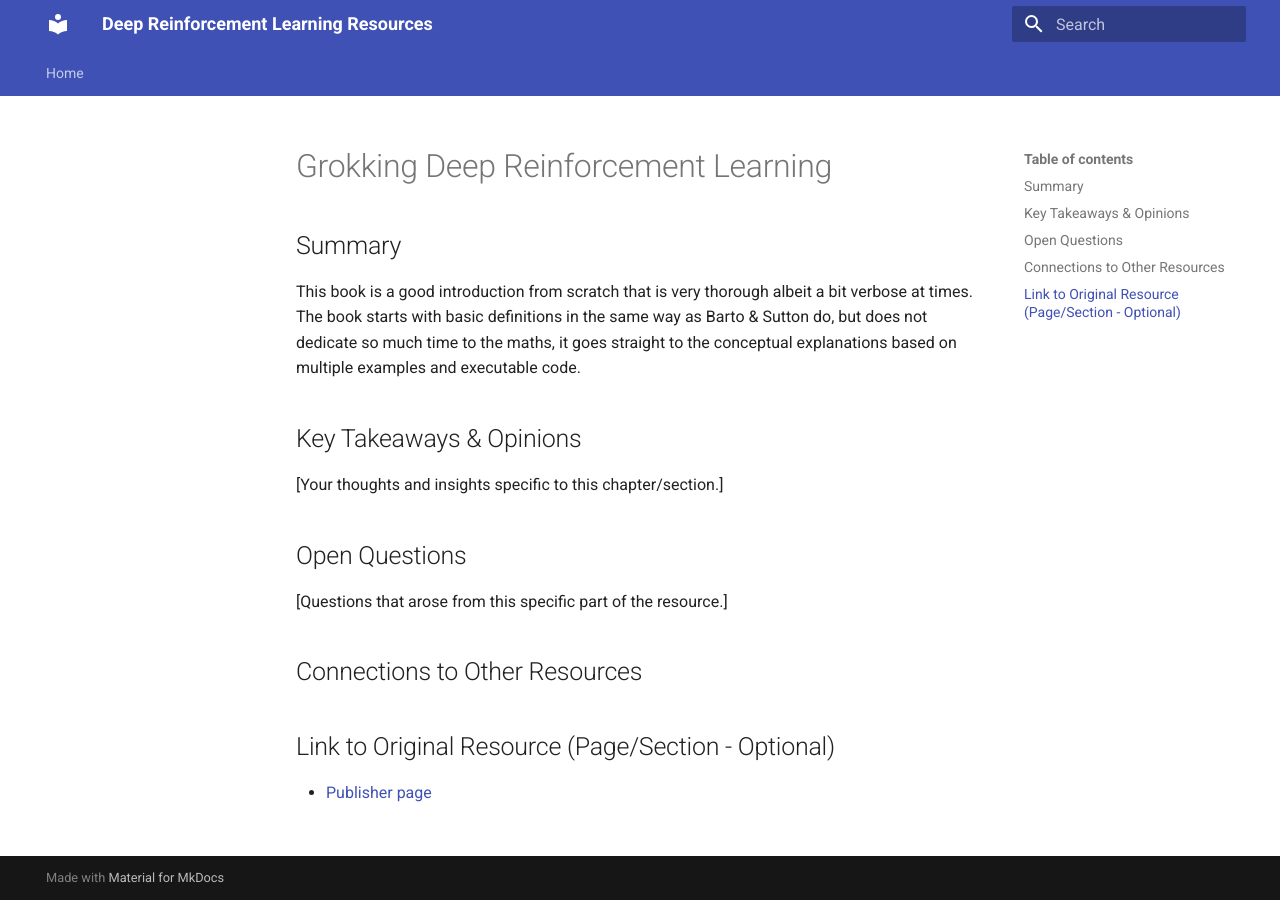
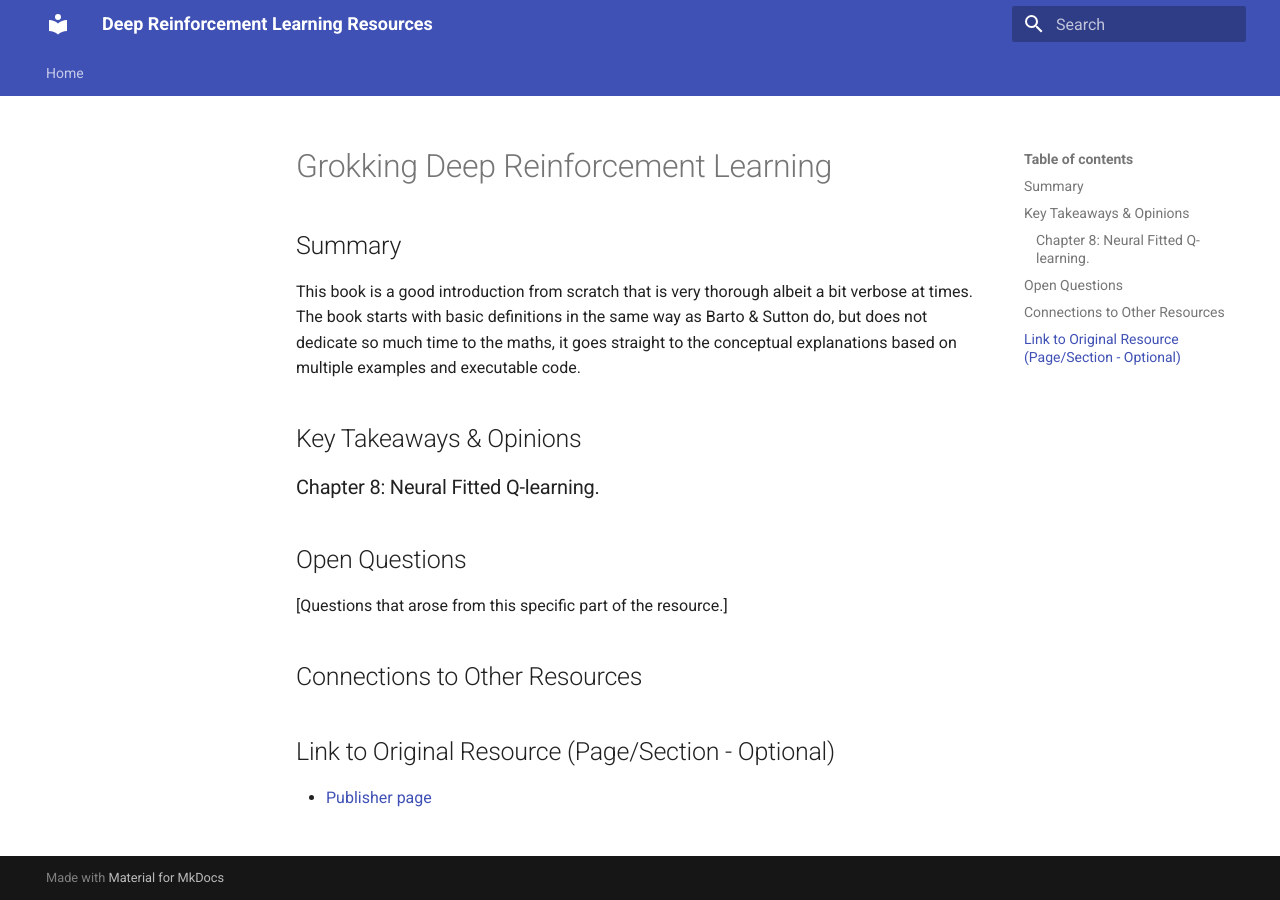
Before and after one commit to ghiret/rl_resources, an MkDocs documentation site: the page built from docs/docs/bibliography/grokking_deep_reinforcement_learning.md, in a window 1280 px wide. Built offline with MkDocs 1.6.1 and Material for MkDocs 9.7.7, drawn with Linux system fonts in a browser that asks for light colours.

Commit message:
chore: Initial commit of this change. Not many changes.

```diff
--- a/docs/docs/bibliography/grokking_deep_reinforcement_learning.md
+++ b/docs/docs/bibliography/grokking_deep_reinforcement_learning.md
@@ -14,7 +14,9 @@
 
 ## Key Takeaways & Opinions
 
-[Your thoughts and insights specific to this chapter/section.]
+### Chapter 8: Neural Fitted Q-learning.
+
+
 
 ## Open Questions
 
```
Also changed, not shown: 1 other file.
